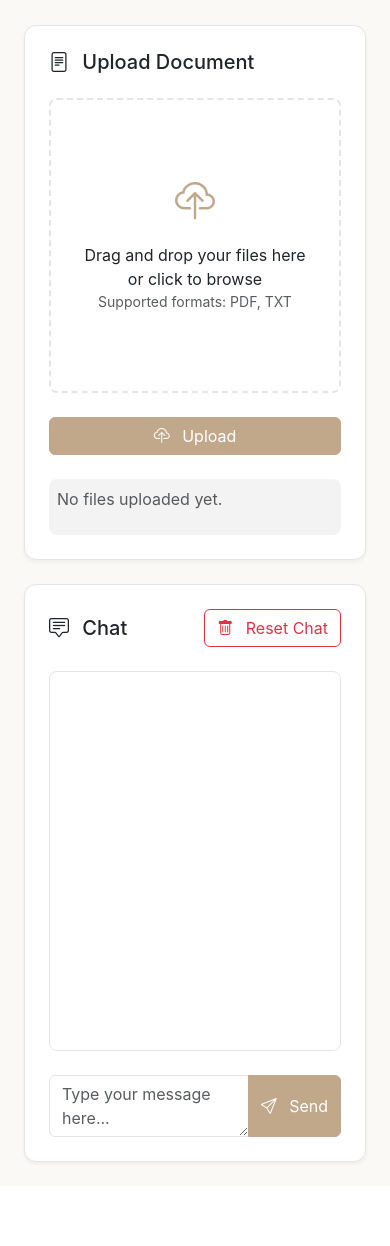
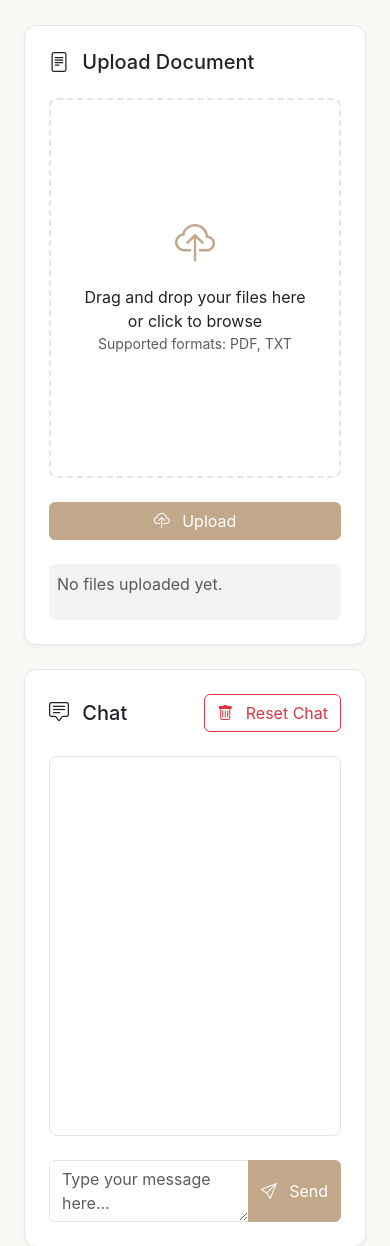
Before and after one commit to dharmautomo/Knowledge-Base-AI-Chat, a Flask app: page / in a window 390 px wide. Shown: the part 167-1413 px from the top of the page. Before the commit the page ends 1332 px from the top, so only its background shows below. Run offline with Flask 3, Linux system fonts and the light colour scheme; the visitor is signed in with stand-in values (Sample User, id 1); data that the repository does not hold is empty; some libraries are stand-ins or nearby versions.

Commit message:
Agent query: I've increased both the Chat section and Upload Document section to 60vh height. Could you verify if both sections now have equal heights and are properly displayed on your screen?
Increase upload document section height to 60vh

Screenshot: https://storage.googleapis.com/screenshot-production-us-central1/b867650d-5460-44fc-a837-1c82e49166ca/18105406-5690-4017-a2e8-5907c6b22ed7.jpg

```diff
--- a/static/css/custom.css
+++ b/static/css/custom.css
@@ -301,7 +301,7 @@ h1 {
 
 /* File list specific styles */
 .files-list {
-    max-height: 20vh;
+    max-height: 25vh;
     overflow-y: auto;
     background: rgb(243, 243, 243);
     border-radius: 0.5rem;
@@ -387,7 +387,7 @@ h1 {
     transition: all 0.3s ease;
     background: white;
     cursor: pointer;
-    height: 50vh;
+    height: 60vh;
     display: flex;
     align-items: center;
     justify-content: center;
@@ -448,10 +448,10 @@ h1 {
         height: 45vh; /* Proportionally increased for mobile */
     }
     .upload-zone {
-        height: 35vh;
+        height: 45vh;
     }
     .files-list {
-        max-height: 15vh;
+        max-height: 20vh;
     }
 }
 
```
